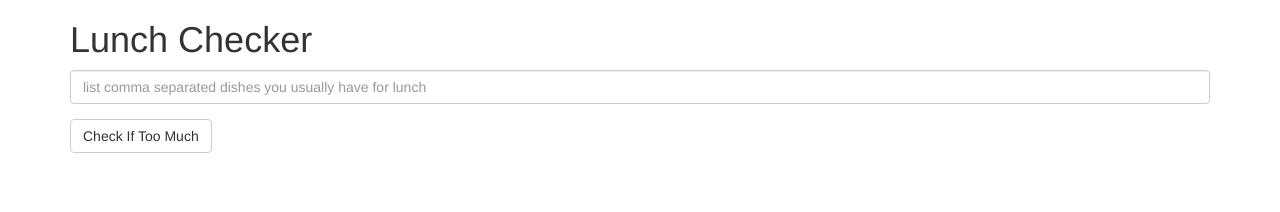
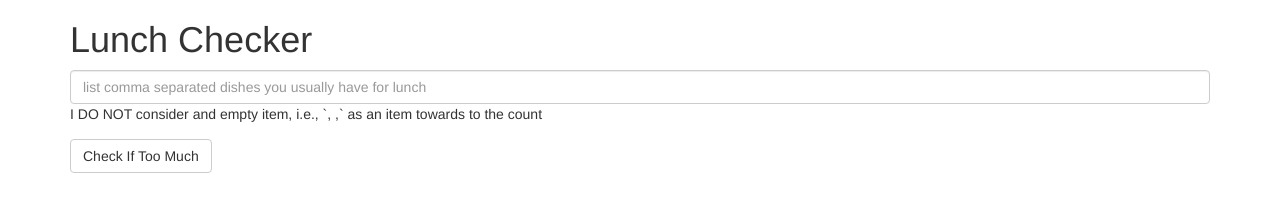
Before and after one commit to horaciosanchez11/coursera-spwawajs, a plain HTML site: page module1-solution/index.html in a window 1280 px wide. Drawn offline with Linux system fonts and the light colour scheme.

Commit message:
Added disclaimer of empty items

```diff
--- a/module1-solution/index.html
+++ b/module1-solution/index.html
@@ -19,6 +19,7 @@
              placeholder="list comma separated dishes you usually have for lunch"
              class="form-control"
              ng-model="lunch">
+             I DO NOT consider and empty item, i.e., `, ,` as an item towards to the count
          </div>
          <div class="form-group">
              <button class="btn btn-default" ng-click="checkIfTooMuch()">Check If Too Much</button>
```
